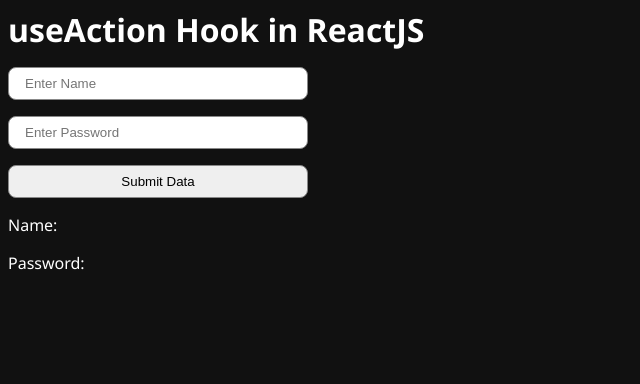
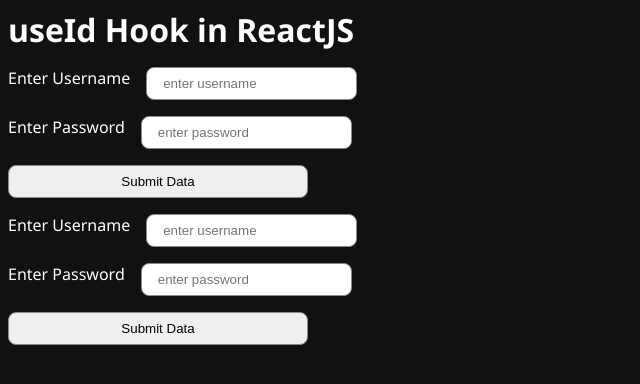
Before and after one commit to 0x-harsh/React-Tutorial---Code-Step-by-Step, a React app: page / in a window 1280 px wide. Shown: the top 384 px of the page, without its empty margins (0-640 px from the left). Built offline with nearby package versions, Linux system fonts and the light colour scheme; the HTML template or start-up script is replaced by a standard one.

Commit message:
useId Hook in ReactJS

```diff
--- /dev/null
+++ b/src/34 useId Hook/App.jsx
@@ -0,0 +1,13 @@
+import Form from "./Form"
+
+const App = () => {
+    return (
+        <div className="flex flex-col gap">
+            <h1>useId Hook in ReactJS</h1>
+            <Form />
+            <Form />
+        </div>
+    )
+}
+
+export default App
--- /dev/null
+++ b/src/34 useId Hook/Form.jsx
@@ -0,0 +1,21 @@
+import { useId } from "react"
+
+const Form = () => {
+    const username = useId()
+    const password = useId()
+    return (
+        <form action="" className="flex flex-col gap">
+            <div className="flex gap">
+                <label htmlFor={username+"username"}>Enter Username</label>
+                <input type="text" id={username+"username"} placeholder="enter username" />
+            </div>
+            <div className="flex gap">
+                <label htmlFor={password+"password"}>Enter Password</label>
+                <input type="password" id={password+"password"} placeholder="enter password" />
+            </div>
+            <button>Submit Data</button>
+        </form>
+    )
+}
+
+export default Form
--- a/src/main.jsx
+++ b/src/main.jsx
@@ -1,7 +1,7 @@
 import { StrictMode } from 'react'
 import { createRoot } from 'react-dom/client'
 import './index.css'
-import App from './33 useActionState Hook/App.jsx'
+import App from './34 useId Hook/App.jsx'
 
 createRoot(document.getElementById('root')).render(
     <StrictMode>
```
